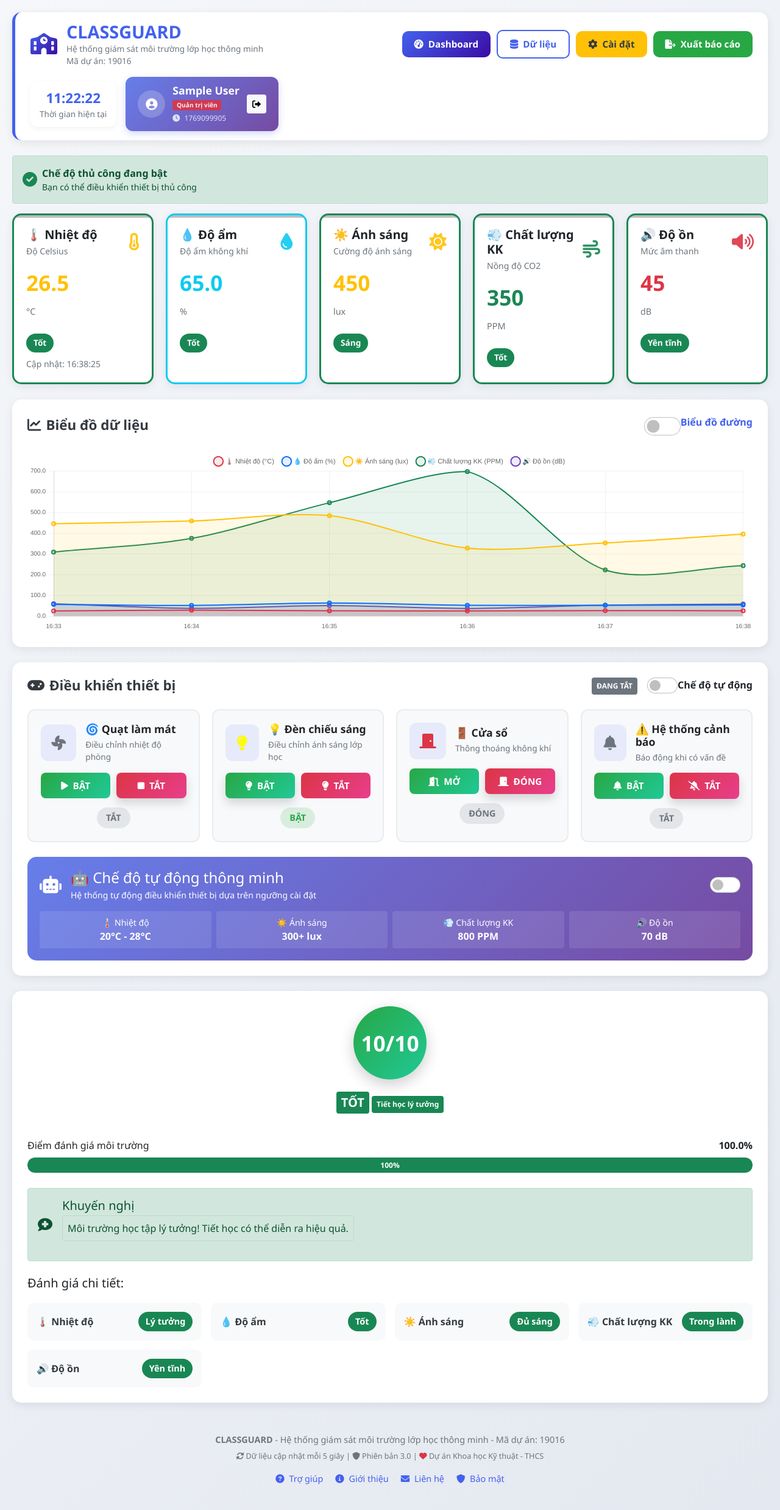
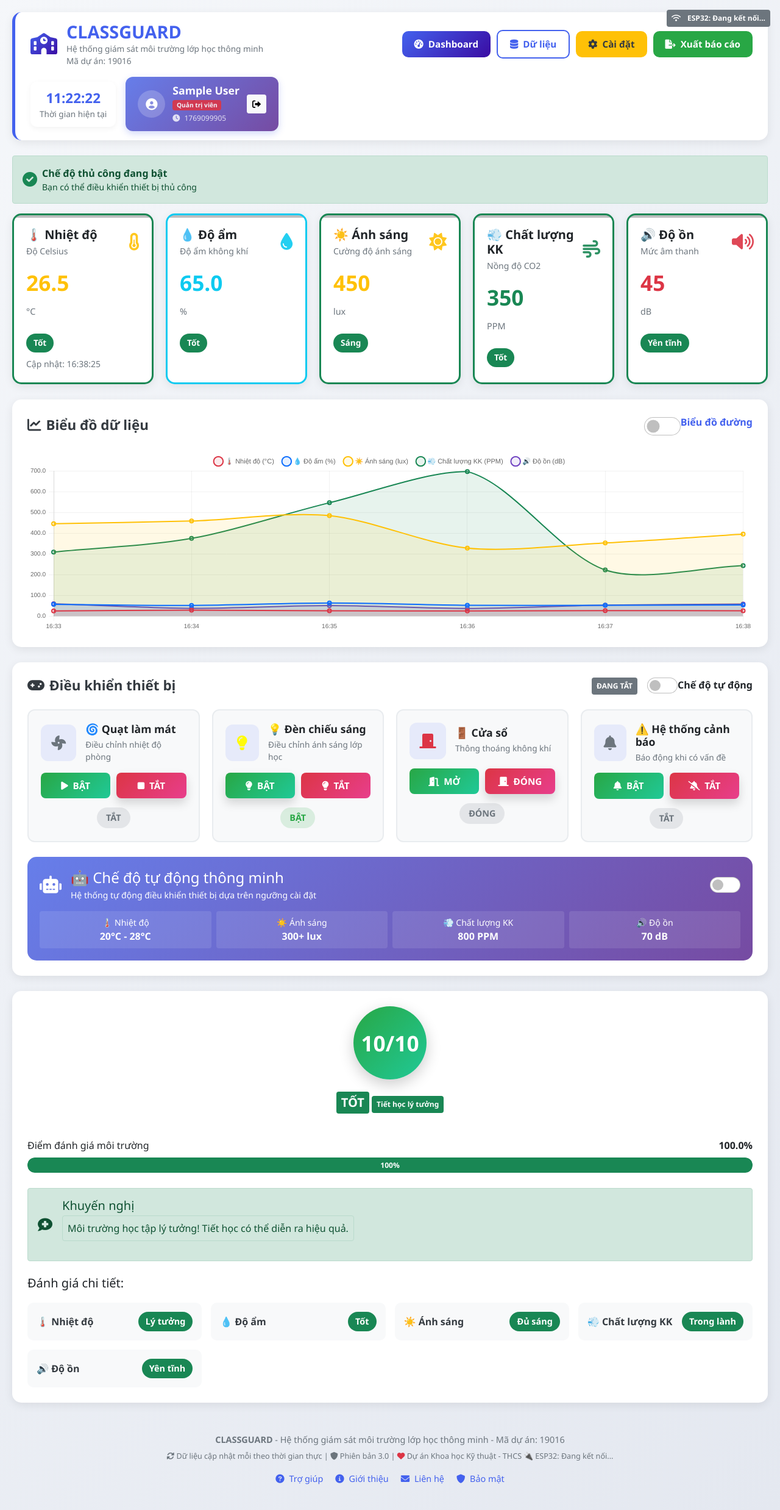
Before and after one commit to nguyenminhquan-80/classguard-web, a Flask app: page /dashboard in a window 1280 px wide. Shown: the whole page at 61% size. Run offline with Flask 3, Linux system fonts and the light colour scheme; the visitor is signed in with stand-in values (Sample User, id 1).

Commit message:
Update dashboard.html

```diff
--- a/templates/dashboard.html
+++ b/templates/dashboard.html
@@ -755,6 +755,13 @@
 <body>
     <div class="main-container">
         <!-- Header với Navigation -->
+        <!-- ESP32 Connection Status Badge -->
+<div class="position-fixed top-0 end-0 mt-3 me-3">
+    <span id="esp32-status" class="badge bg-secondary p-2">
+        <i class="fas fa-wifi"></i>
+        <span class="ms-2">ESP32: Đang kết nối...</span>
+    </span>
+</div>
         <div class="dashboard-header d-flex justify-content-between align-items-center flex-wrap gap-3">
             <div class="logo-area">
                 <div>
@@ -1206,9 +1213,10 @@
                 <strong>CLASSGUARD</strong> - Hệ thống giám sát môi trường lớp học thông minh - Mã dự án: 19016
             </p>
             <p class="small text-muted mb-3">
-                <i class="fas fa-sync-alt"></i> Dữ liệu cập nhật mỗi 5 giây |
+                <i class="fas fa-sync-alt"></i> Dữ liệu cập nhật mỗi theo thời gian thực |
                 <i class="fas fa-shield-alt"></i> Phiên bản 3.0 |
                 <i class="fas fa-heart text-danger"></i> Dự án Khoa học Kỹ thuật - THCS
+                <span class="esp32-footer-status">🔌 ESP32: Đang kết nối...</span>
             </p>
             <div class="footer-links">
                 <a href="#" class="footer-link"><i class="fas fa-question-circle me-1"></i> Trợ giúp</a>
```
